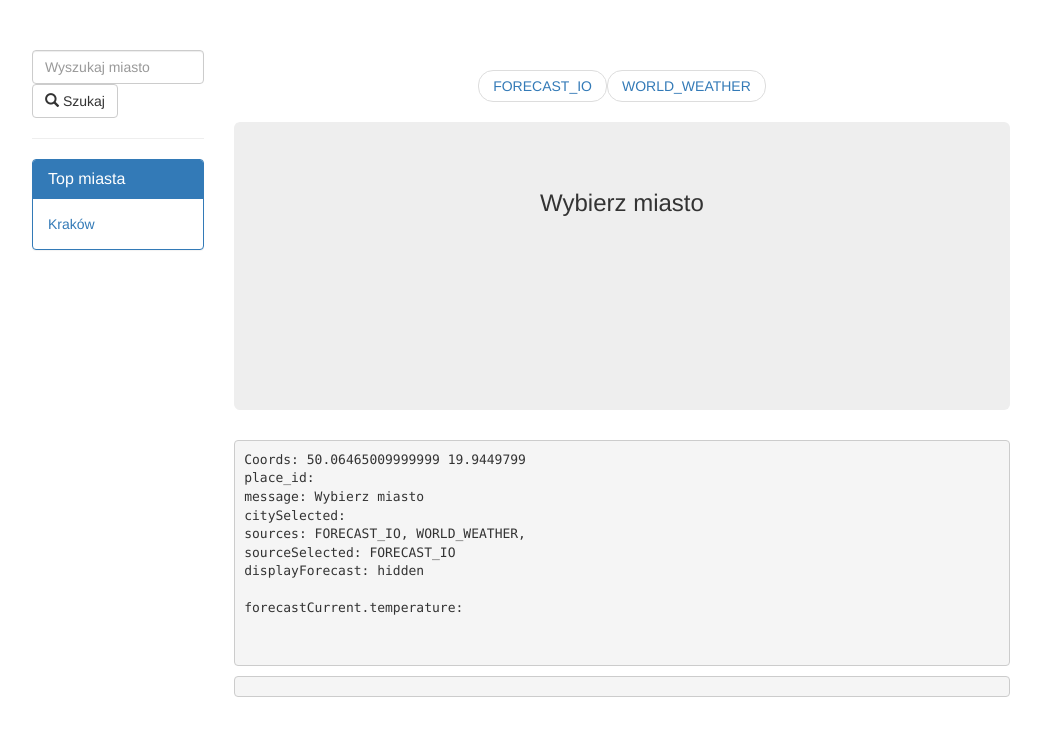
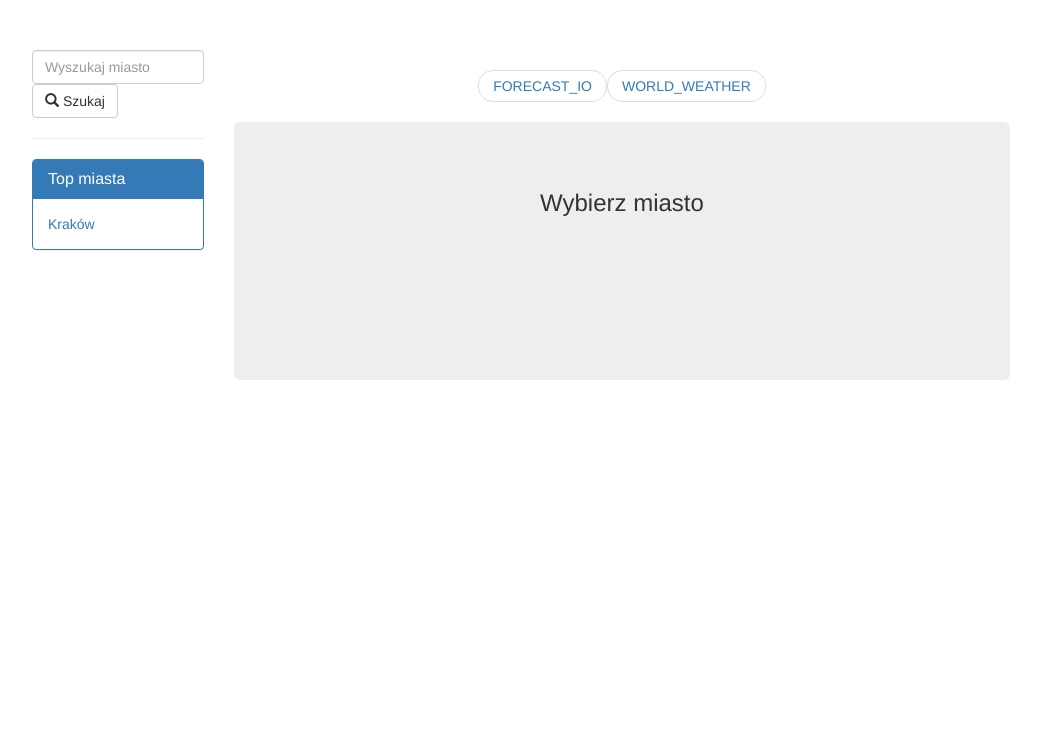
Before and after one commit to umatbro/aj-s, a website: page app/index.html in a window 1280 px wide. Shown: the whole page, without its empty margins (18-1059 px from the left). Drawn offline with nearby package versions, Linux system fonts and the light colour scheme.

Commit message:
removed unnecessary code. added current date to main display

```diff
--- a/app/index.html
+++ b/app/index.html
@@ -42,7 +42,9 @@
       </nav>
 
       <div id="forecast-container" class="jumbotron text-center">
-        <h3>{{message}} </h3><br/>
+        <h3>{{message}}<br/>
+          <small>{{forecastCurrent.date}}</small>
+        </h3>
         <h1>{{forecastCurrent.temperature}}</h1>
         <p class="error">{{apiResponse.error_message}}</p>
 
@@ -94,19 +96,6 @@
         </table>
       </div>
 
-      <pre>
-Coords: {{lat}} {{lng}}
-place_id: {{place_id}}
-message: {{message}}
-citySelected: {{citySelected}}
-sources: <span ng-repeat="source in sources">{{source}}, </span>
-sourceSelected: {{sourceSelected}}
-displayForecast: {{displayForecast}}
-
-forecastCurrent.temperature: {{forecastCurrent.temperature}}
-<span ng-repeat="day in forecastWeek">{{day.date}}</br></span>
-      </pre>
-      <pre>{{apiResponse | json}}</pre>
     </div>
     </div>
   </body>
```
